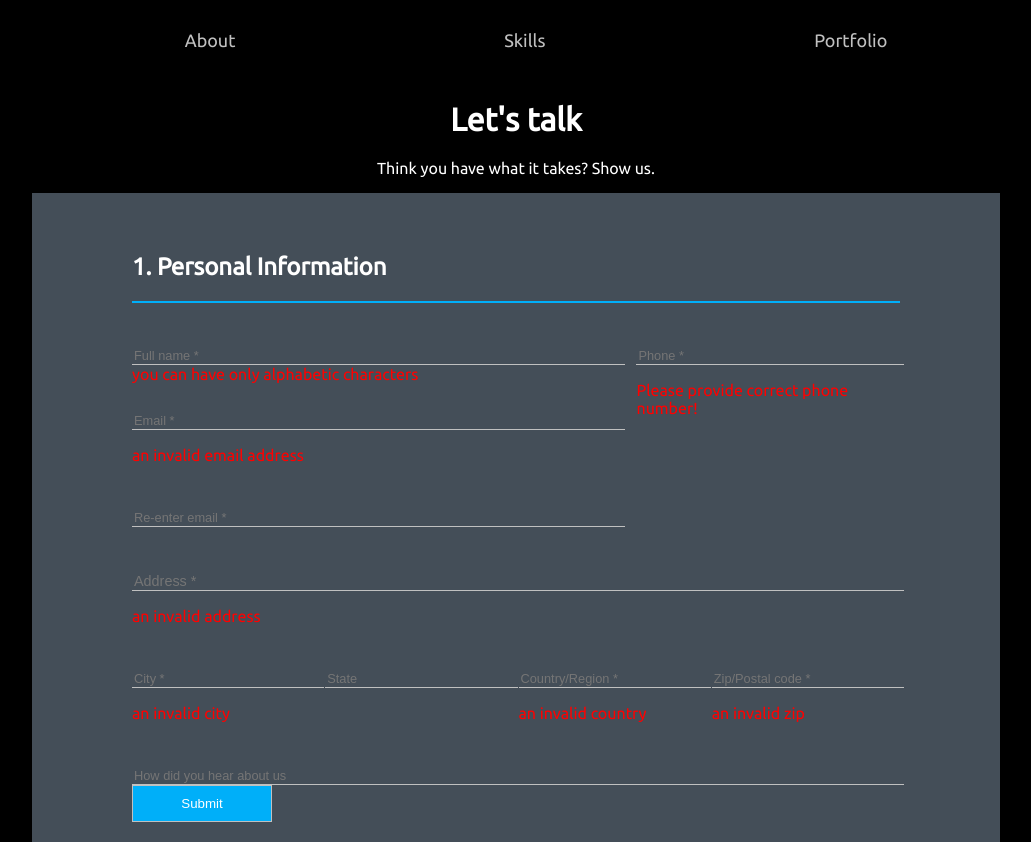
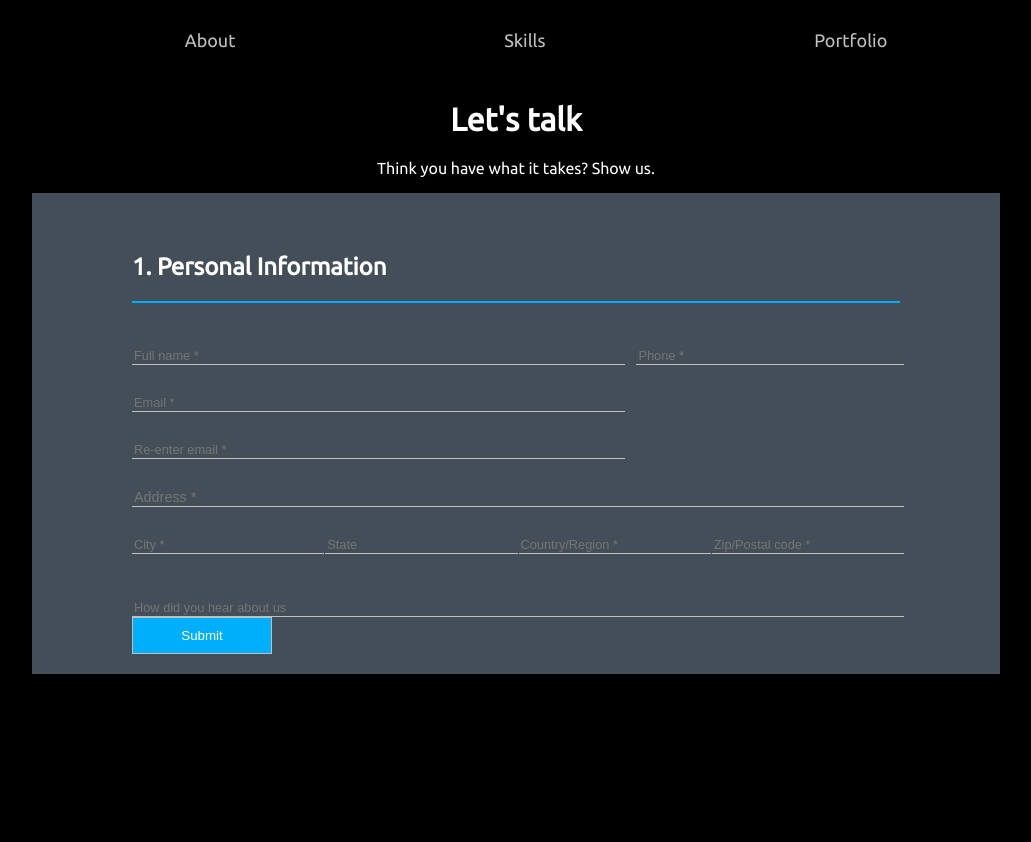
Before and after one commit to Ditiite/web, a React (Create React App) app: page /about in a window 1280 px wide. Shown: the whole page, without its empty margins (124-1155 px from the left). After the commit the page ends 800 px from the top, so only its background shows below. Built offline with nearby package versions, Linux system fonts and the light colour scheme.

Commit message:
Add to hide error in the beginning

```diff
--- a/src/App.js
+++ b/src/App.js
@@ -38,6 +38,15 @@ class App extends Component {
 				<Header />
 				<Title />
 				{/* <form onSubmit={this.handleSubmit}> */}
+					<Route exact path="/about" render={() => (
+						<About
+							isSubmitDisabled={this.isSubmitDisabled}
+							addData={this.addData}
+							onBlur={this.handleFocus}
+							onNavigate={() => {
+								this.setState({ screen: 'about' });
+							}}/>
+					)} />
 					<Route exact path="/skills" render={() => (
 						<Skills
 							isSubmitDisabled={this.isSubmitDisabled}
@@ -46,17 +55,10 @@ class App extends Component {
 							}}
 						/>
 					)} />
-					<Route exact path="/about" render={() => (
-						<About
-							isSubmitDisabled={this.isSubmitDisabled}
-							addData={this.addData}
-							onNavigate={() => {
-								this.setState({ screen: 'about' });
-							}}/>
-					)} />
 					<Route exact path="/portfolio" render={() => (
 						<Portfolio
 							isSubmitDisabled={this.isSubmitDisabled}
+							onBlur={this.handleFocus}
 							onNavigate={() => {
 								this.setState({ screen: 'portfolio' });
 							}}
--- a/src/components/About.js
+++ b/src/components/About.js
@@ -3,6 +3,7 @@ import React, { Component } from 'react';
 export class About extends Component {
     constructor(props) {
         super(props);
+
         this.state = {
             name: "",
             phone: "",
@@ -13,10 +14,32 @@ export class About extends Component {
             state: "",
             country: "",
             zip: "",
-            heardAboutUs: ""
+            heardAboutUs: "",
+            isTouched: {
+                name: false,
+                phone: false,
+                email: false,
+                reEnterEmail: false,
+                address: false,
+                city: false,
+                country: false,
+                zip: false
+            }
         }
+
+
         this.handleChange = this.handleChange.bind(this);
         this.handleSubmit = this.handleSubmit.bind(this);
+    }
+
+    handleFocus = e => {
+        const inputField = e.target.name;
+        this.setState(prevState => ({
+            isTouched: {
+                ...prevState.isTouched,
+                [inputField]: true
+            }
+        }));
     }
 
     handleSubmit = e => {
@@ -128,7 +151,7 @@ export class About extends Component {
     }
 
     render() {
-        const { name, phone, city, email, reEnterEmail, address, state, country, zip, heardAboutUs } = this.state;
+        const { name, phone, city, email, reEnterEmail, address, state, country, zip, heardAboutUs, isTouched } = this.state;
         const error = this.validate( name, phone, city, email, reEnterEmail, address, country, zip );
 
         return(
@@ -137,17 +160,18 @@ export class About extends Component {
                     <h2>1. Personal Information</h2>
                     <div className="first-container">
                         <div className="col-8">
-
                             <label htmlFor="name"></label>
                             <input
                                 type="text"
                                 id="name"
                                 name="name"
                                 placeholder="Full name *"
-                                className={error.name ? 'invalid' : ''}
+                                className={error.name && isTouched.name ? 'invalid' : ''}
                                 value={name}
+                                onBlur={this.handleFocus}
                                 onChange={this.handleChange}/>
-                            <span id="nameError" className="err-msg">{error.name}</span>
+                            {isTouched.name &&
+                                error.name &&  <p id="nameError" className="err-msg">{error.name}</p>}
 
                             <label htmlFor="email"></label>
                             <input
@@ -155,10 +179,12 @@ export class About extends Component {
                                 id="email"
                                 name="email"
                                 placeholder="Email *"
-                                className={error.email ? 'invalid' : ''}
+                                className={error.email && isTouched.email ? 'invalid' : ''}
                                 value={ email }
+                                onBlur={this.handleFocus}
                                 onChange={this.handleChange}/>
-                            <p id="emailError" className="error-message">{error.email}</p>
+                            {isTouched.email &&
+                                error.email && <p id="emailError" className="error-message">{error.email}</p>}
 
                             <label htmlFor="email-again"></label>
                             <input
@@ -166,10 +192,13 @@ export class About extends Component {
                                 id="email-again"
                                 name="reEnterEmail"
                                 placeholder="Re-enter email *"
-                                className={error.reEnterEmail ? 'invalid' : ''}
-                                value={ reEnterEmail }
+                                className={error.reEnterEmail && isTouched.reEnterEmail ? 'invalid' : ''}
+                                value={reEnterEmail}
+                                onBlur={this.handleFocus}
                                 onChange={this.handleChange}/>
-                            <p id="emailError2" className="error-message">{error.reEnterEmail}</p>
+                            {isTouched.reEnterEmail &&
+                                error.reEnterEmail && <p id="emailError2" className="error-message">{error.reEnterEmail}</p>}
+
 
                         </div>
                         <div className="col-4">
@@ -179,10 +208,12 @@ export class About extends Component {
                                 id="phone"
                                 name="phone"
                                 placeholder="Phone *"
-                                className={error.phone ? 'invalid' : ''}
-                                value={ phone }
+                                className={error.phone && isTouched.phone ? 'invalid' : ''}
+                                value={phone}
+                                onBlur={this.handleFocus}
                                 onChange={this.handleChange}/>
-                            <p id="phoneError">{error.phone}</p>
+                            {isTouched.phone &&
+                                error.phone && <p id="phoneError">{error.phone}</p>}
                         </div>
                     </div>
 
@@ -192,10 +223,12 @@ export class About extends Component {
                         id="address"
                         name="address"
                         placeholder="Address *"
-                        className={error.address ? 'invalid' : ''}
-                        value={ address }
+                        className={error.address && isTouched.address ? 'invalid' : ''}
+                        value={address}
+                        onBlur={this.handleFocus}
                         onChange={this.handleChange}/>
-                    <p id="addressError">{error.address}</p>
+                    {isTouched.address &&
+                        error.address && <p id="addressError">{error.address}</p>}
 
                     <div className="city-data">
                         <div>
@@ -205,10 +238,12 @@ export class About extends Component {
                                 id="city"
                                 name="city"
                                 placeholder="City *"
-                                className={error.city ? 'invalid' : ''}
-                                value={ city }
+                                className={error.city && isTouched.city ? 'invalid' : ''}
+                                value={city}
+                                onBlur={this.handleFocus}
                                 onChange={this.handleChange}/>
-                            <p id="cityError">{error.city}</p>
+                            {isTouched.city &&
+                                error.city &&<p id="cityError">{error.city}</p>}
                         </div>
                         <div>
                             <input
@@ -228,10 +263,12 @@ export class About extends Component {
                                 id="country"
                                 name="country"
                                 placeholder="Country/Region *"
-                                className={error.country ? 'invalid' : ''}
-                                value={ country }
+                                className={error.country && isTouched.country? 'invalid' : ''}
+                                value={country}
+                                onBlur={this.handleFocus}
                                 onChange={this.handleChange} />
-                            <p id="countryError">{error.country}</p>
+                            {isTouched.country &&
+                                error.country &&<p id="countryError">{error.country}</p>}
                         </div>
                         <div>
                             <label htmlFor="zip"></label>
@@ -241,10 +278,12 @@ export class About extends Component {
                                 name="zip"
                                 placeholder="Zip/Postal code *"
                                 min="0"
-                                className={error.zip ? 'invalid' : ''}
-                                value={ zip }
+                                className={error.zip && isTouched.zip ? 'invalid' : ''}
+                                value={zip}
+                                onBlur={this.handleFocus}
                                 onChange={this.handleChange}/>
-                            <p id="zipError">{error.zip}</p>
+                            {isTouched.zip &&
+                                error.zip && <p id="zipError">{error.zip}</p>}
                         </div>
                     </div>
 
--- a/src/components/Portfolio.js
+++ b/src/components/Portfolio.js
@@ -9,7 +9,10 @@ export class Portfolio extends Component{
         super(props);
         this.state = {
             link: '',
-            information: ''
+            information: '',
+            isTouched: {
+                link: false
+            }
         }
         this.handleChange = this.handleChange.bind(this);
     }
@@ -34,6 +37,17 @@ export class Portfolio extends Component{
                 })
         }
 	}
+
+    handleFocus = e => {
+        const inputField = e.target.name;
+        this.setState(prevState => ({
+            isTouched: {
+                ...prevState.isTouched,
+                [inputField]: true
+            }
+        }))
+    }
+
 
     validate = (link) => {
         const error = {
@@ -60,10 +74,13 @@ export class Portfolio extends Component{
                         type="link"
                         name="link"
                         placeholder="Portfolio link *"
+                        className={error.link && this.state.isTouched.link ? 'invalid' : ''}
+                        value={ link }
                         id="link"
-                        value={ link }
+                        onBlur={this.handleFocus}
                         onChange={this.handleChange} />
-                    <p className="error-message" id="addressError">{error.link}</p>
+                    {this.state.isTouched.link &&
+                        error.link && <p className="error-message" id="addressError">{error.link}</p>}
                     <br />
                     <textarea
                         rows="5"
--- a/src/css/styles.css
+++ b/src/css/styles.css
@@ -249,7 +249,7 @@ input:invalid {
 }
 
 .invalid {
-    border-bottom: 2px solid rgb(255, 0, 0);
+    color: rgb(248, 8, 8);
 }
 
 #nameError,
@@ -261,6 +261,7 @@ input:invalid {
 #linkError,
 .error-message {
     color: red;
+    font-size: 0.8em;
 }
 
 /* AUTOCOMPLETE */
@@ -278,7 +279,3 @@ select:-webkit-autofill:focus {
   -webkit-text-fill-color: rgb(250, 250, 250);
   transition: background-color 5000s ease-in-out 0s;
 }
-
-.invalid {
-    color: rgb(248, 8, 8);
-}
```
